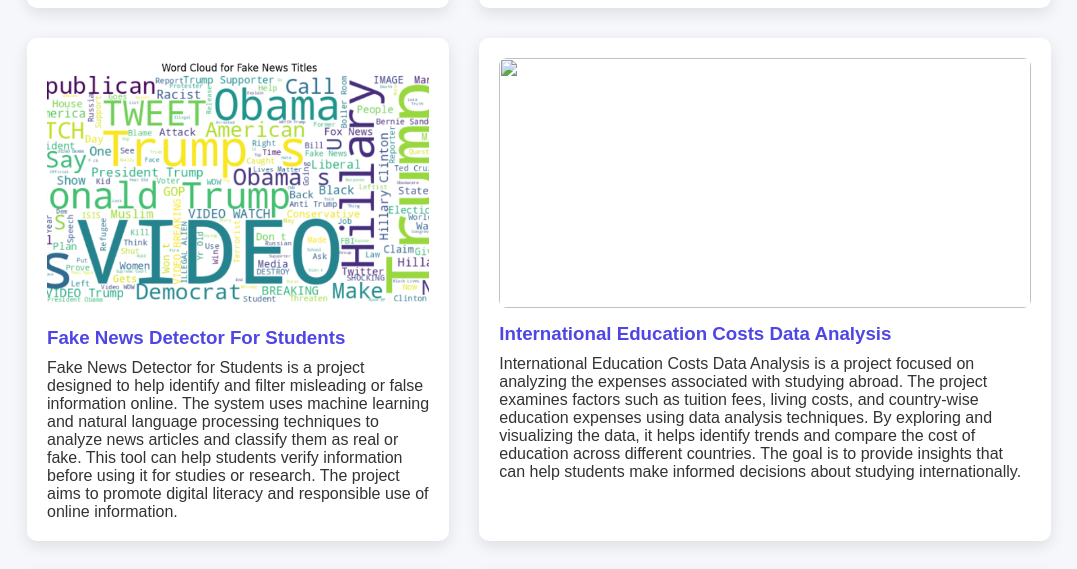
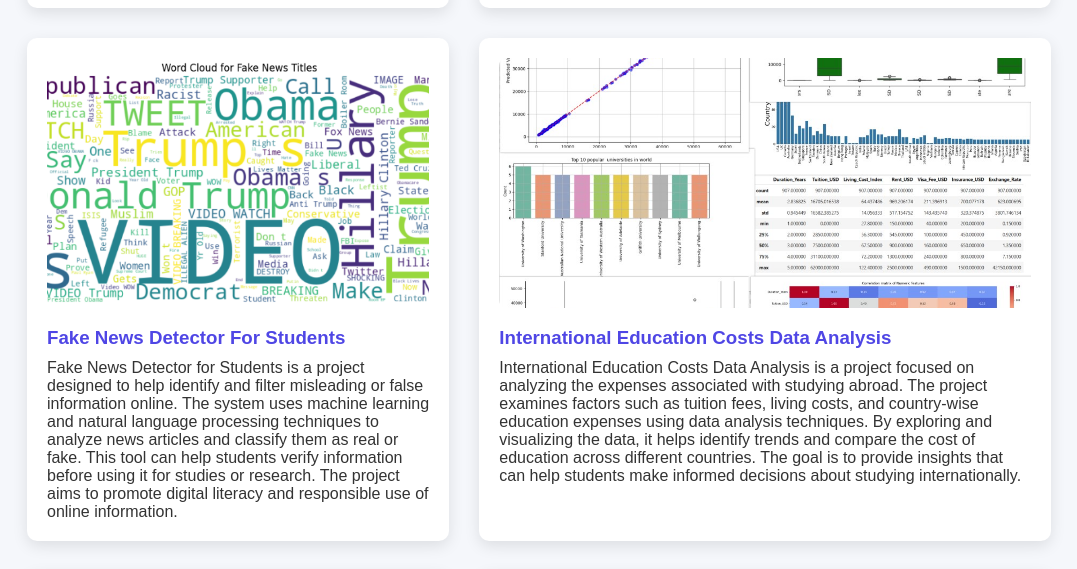
Before and after one commit to Sakshinaroyia/Sakshinaroyia.github.io, a plain HTML site: page index.html in a window 1280 px wide. Shown: the part 3687-4256 px from the top of the page, without its empty margins (101-1178 px from the left). Drawn offline with Linux system fonts and the light colour scheme.

Commit message:
Fix HTML encoding issues in index.html

```diff
--- a/index.html
+++ b/index.html
@@ -265,7 +265,7 @@
     </div>
 
     <div class="project-card">
-      <img src="photos\4.jpg">
+      <img src="4.jpg">
       <h3>International Education Costs Data Analysis</h3>
       <p>International Education Costs Data Analysis is a project focused on analyzing the expenses associated with studying abroad. The project examines factors such as tuition fees, living costs, and country-wise education expenses using data analysis techniques. By exploring and visualizing the data, it helps identify trends and compare the cost of education across different countries. The goal is to provide insights that can help students make informed decisions about studying internationally.</p>
     </div>
```
